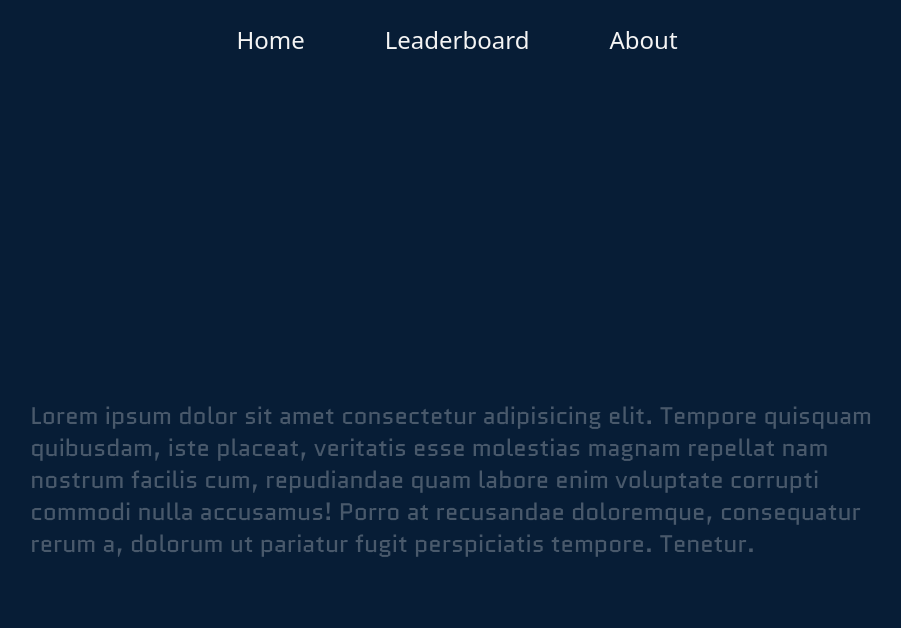
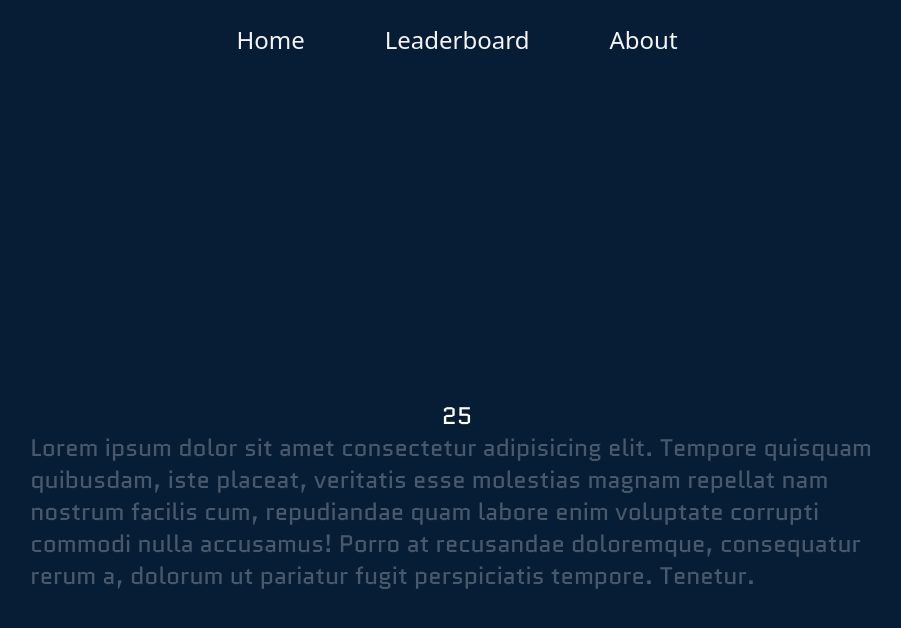
Before and after one commit to gunjanrawat5/KeyRush, a React (Vite) app in the folder frontend/: page / in a window 1280 px wide. Shown: the top 628 px of the page, without its empty margins (183-1084 px from the left). Built offline with nearby package versions, Linux system fonts and the light colour scheme.

Commit message:
Implemented timer

```diff
--- a/frontend/src/components/About.jsx
+++ b/frontend/src/components/About.jsx
@@ -1,5 +1,5 @@
 import React from 'react'
-
+import crtImg from '../assets/crt.png'
 const About = () => {
   return (
     <div style = {{
@@ -10,6 +10,8 @@ const About = () => {
       testAlign: 'center',
       padding: '0 20px'
     }}>
+
+    <img src={crtImg} className='w-1/4 h-2/3'></img>
 
     <p className='text-[#F4F4F4]' style={{ maxWidth: '600px', fontSize: '1.2rem', lineHeight: '1.6' }}>
       Welcome to KeyRush, in this application users will be able to use this practice typing tool, designed to help improve their typing speed and accuracy. When the user begins to type, a timer will start automatically and will measure their words per minute (WPM). This feature will help users track their progress throughout time. Since many job roles requires strong typing skills. This application was created to help out users build confidence and improve their typing performance, and overall professionalism.
--- a/frontend/src/components/Home.jsx
+++ b/frontend/src/components/Home.jsx
@@ -1,11 +1,24 @@
-import React from 'react'
+import React, { useEffect, useState } from 'react'
 import Typing from './Typing'
 
 const Home = () => {
+  const [seconds,setSeconds] = useState(30)
+  useEffect(()=>{
+      if (seconds<=0) return
+      const interval = setInterval(()=>{
+        setSeconds(prev => prev-1)
+      },1000)
+      return () => clearInterval(interval);
+    },[seconds])
 
   return (
-    <div className=' flex justify-center mt-80 text-[#ffffff44] text-2xl font-[Quantico]'>
-      <Typing></Typing>
+    <div className=' text-[#fffffffb] text-2xl font-[Quantico]'>
+
+      <div className=' flex flex-col justify-center items-center mt-80 text-[#ffffff44]'>
+        <button className='text-white'>{seconds}</button>
+        <Typing></Typing>
+      </div>
+
     </div>
   )
 }
```
Also changed, not shown: frontend/src/assets/crt.png (added).
